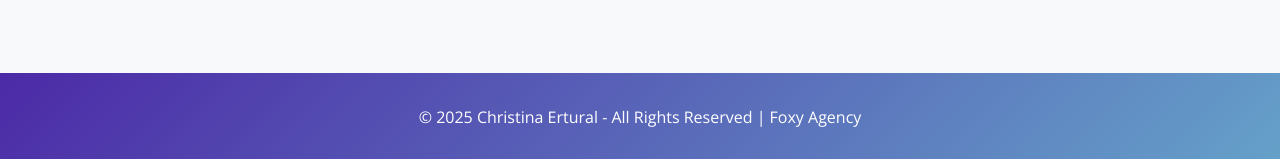
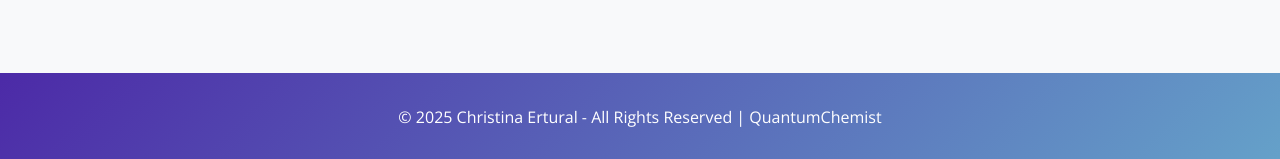
Before and after one commit to QuantumChemist/QuantumChemist.github.io, a Jekyll site: the page index.html, which Jekyll copies as it is, in a window 1280 px wide and 900 px high, scrolled down 3777 px. Shown: the part 738-897 px from the top of the window. Built offline with Jekyll 4.4.1, drawn with Linux system fonts in a browser that asks for light colours.

Commit message:
Update footer copyright information

```diff
--- a/index.html
+++ b/index.html
@@ -194,7 +194,7 @@
 
     <footer>
         <div class="container">
-            <p>&copy; <span id="current-year">2025</span> Christina Ertural - All Rights Reserved | <a class="secondary" href="https://foxyagency.fr/" target="_blank" rel="noopener noreferrer">Foxy Agency</a></p>
+            <p>&copy; <span id="current-year">2025</span> Christina Ertural - All Rights Reserved | QuantumChemist </p>
             <script>
                 const yearElement = document.getElementById('current-year');
                 const currentYear = new Date().getFullYear();
```
